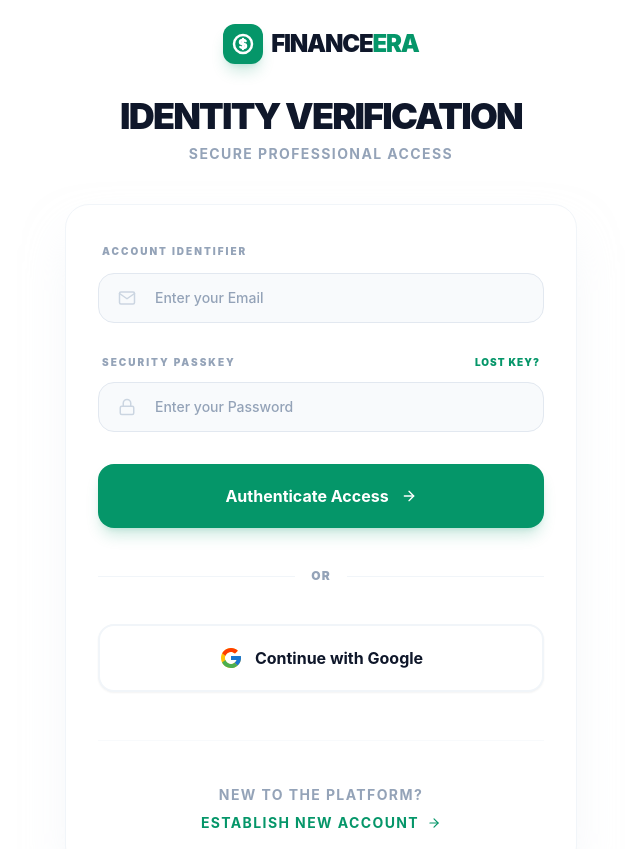
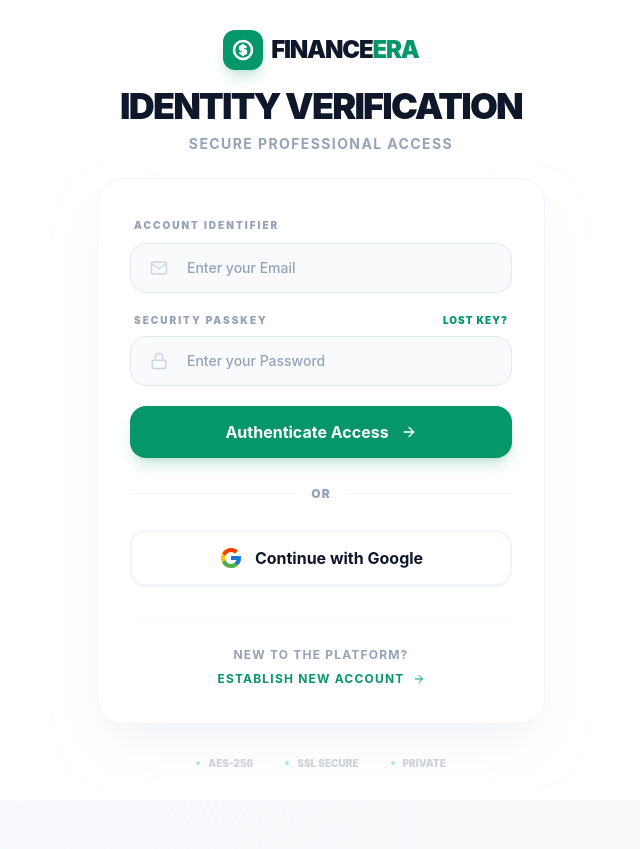
Before and after one commit to Magnus1X/finance-tracker, a React (Vite) app in the folder frontend/: page /login in a window 1280 px wide. Shown: the top 849 px of the page, without its empty margins (319-959 px from the left). After the commit the page ends 800 px from the top, so only its background shows below. Built offline with nearby package versions, Linux system fonts and the light colour scheme; no server answers.

Commit message:
style: compactify login and register pages

```diff
--- a/frontend/src/pages/Login.jsx
+++ b/frontend/src/pages/Login.jsx
@@ -64,10 +64,10 @@
         <div className="emerald-glow bottom-[-10%] left-[-10%] w-[50%] h-[50%] bg-slate-50 dark:bg-[#050505]" />
       </div>
 
-      <div className="w-full max-w-lg relative">
+      <div className="w-full max-w-md relative">
         {/* Logo Header */}
-        <div className="text-center mb-10">
-          <Link to="/" className="inline-flex items-center gap-2 group mb-8">
+        <div className="text-center mb-6">
+          <Link to="/" className="inline-flex items-center gap-2 group mb-4">
             <div className="w-10 h-10 rounded-xl bg-emerald-600 flex items-center justify-center shadow-lg shadow-emerald-600/20 group-hover:scale-105 transition-transform">
               <svg className="w-6 h-6 text-white" fill="none" stroke="currentColor" viewBox="0 0 24 24">
                 <path strokeLinecap="round" strokeLinejoin="round" strokeWidth={2.5} d="M12 8c-1.657 0-3 .895-3 2s1.343 2 3 2 3 .895 3 2-1.343 2-3 2m0-8c1.11 0 2.08.402 2.599 1M12 8V7m0 1v8m0 0v1m0-1c-1.11 0-2.08-.402-2.599-1M21 12a9 9 0 11-18 0 9 9 0 0118 0z" />
@@ -82,16 +82,16 @@
         <motion.div
           initial={{ opacity: 0, y: 20 }}
           animate={{ opacity: 1, y: 0 }}
-          className="card shadow-2xl shadow-slate-200/50 "
+          className="card shadow-2xl shadow-slate-200/50 p-6 md:p-8"
         >
-          <form onSubmit={handleSubmit} className="space-y-8">
+          <form onSubmit={handleSubmit} className="space-y-5">
             {error && (
-              <div className="bg-rose-50 dark:bg-rose-950/20 border border-rose-100 dark:border-rose-900/30 text-rose-600 dark:text-rose-400 p-4 rounded-2xl text-xs font-black uppercase text-center tracking-widest">
+              <div className="bg-rose-50 dark:bg-rose-950/20 border border-rose-100 dark:border-rose-900/30 text-rose-600 dark:text-rose-400 p-3 rounded-2xl text-xs font-black uppercase text-center tracking-widest">
                 {error}
               </div>
             )}
 
-            <div className="space-y-3">
+            <div className="space-y-2">
               <label className="text-[10px] font-black text-slate-400 uppercase tracking-[0.2em] ml-1">Account Identifier</label>
               <div className="relative group">
                 <FiMail className="absolute left-5 top-1/2 transform -translate-y-1/2 text-slate-300 group-focus-within:text-emerald-600 transition-colors" size={18} />
@@ -107,7 +107,7 @@
               </div>
             </div>
 
-            <div className="space-y-3">
+            <div className="space-y-2">
               <div className="flex justify-between items-end px-1">
                 <label className="text-[10px] font-black text-slate-400 uppercase tracking-[0.2em]">Security Passkey</label>
                 <Link to="#" className="text-[10px] font-black text-emerald-600 uppercase tracking-widest hover:text-emerald-700">Lost Key?</Link>
@@ -129,7 +129,7 @@
             <button
               type="submit"
               disabled={loading || loadingGoogle}
-              className="w-full btn-primary py-5 text-base rounded-2xl flex items-center justify-center gap-3 transition-all active:scale-[0.98]"
+              className="w-full btn-primary py-3.5 text-base rounded-2xl flex items-center justify-center gap-3 transition-all active:scale-[0.98]"
             >
               {loading ? (
                 <div className="w-5 h-5 border-2 border-white/30 border-t-white rounded-full animate-spin" />
@@ -151,7 +151,7 @@
               type="button"
               onClick={handleGoogleOAuth}
               disabled={loading || loadingGoogle}
-              className="w-full py-5 text-base rounded-2xl flex items-center justify-center gap-3 transition-all border-2 border-slate-100 dark:border-slate-800 bg-white dark:bg-[#050505] hover:bg-slate-50 dark:hover:bg-slate-900 active:scale-[0.98] dark:text-white font-bold shadow-sm"
+              className="w-full py-3.5 text-base rounded-2xl flex items-center justify-center gap-3 transition-all border-2 border-slate-100 dark:border-slate-800 bg-white dark:bg-[#050505] hover:bg-slate-50 dark:hover:bg-slate-900 active:scale-[0.98] dark:text-white font-bold shadow-sm"
             >
               {loadingGoogle ? (
                 <div className="w-5 h-5 border-2 border-slate-300 dark:border-slate-600 border-t-emerald-600 rounded-full animate-spin" />
@@ -164,8 +164,8 @@
             </button>
           </form>
 
-          <div className="mt-12 pt-10 border-t border-slate-50 dark:border-slate-800 text-center">
-            <p className="text-sm font-bold text-slate-400 uppercase tracking-widest leading-loose">
+          <div className="mt-8 pt-6 border-t border-slate-50 dark:border-slate-800 text-center">
+            <p className="text-xs font-bold text-slate-400 uppercase tracking-widest leading-loose">
               New to the platform? <br />
               <Link to="/register" className="text-emerald-600 hover:text-emerald-700 transition-colors inline-flex items-center gap-2">
                 Establish New Account <FiArrowRight />
@@ -175,7 +175,7 @@
         </motion.div>
 
         {/* Security Footer */}
-        <div className="mt-12 flex justify-center items-center gap-10 opacity-30">
+        <div className="mt-8 flex justify-center items-center gap-8 opacity-30">
           <div className="flex items-center gap-2 text-[10px] font-black uppercase text-slate-500">
             <div className="w-1 h-1 rounded-full bg-emerald-500" /> AES-256
           </div>
--- a/frontend/src/pages/Register.jsx
+++ b/frontend/src/pages/Register.jsx
@@ -76,10 +76,10 @@
         <div className="emerald-glow bottom-[-10%] right-[-10%] w-[50%] h-[50%] bg-slate-50 dark:bg-[#050505]" />
       </div>
 
-      <div className="w-full max-w-2xl relative">
+      <div className="w-full max-w-xl relative">
         {/* Logo Header */}
-        <div className="text-center mb-10">
-          <Link to="/" className="inline-flex items-center gap-2 group mb-8">
+        <div className="text-center mb-6">
+          <Link to="/" className="inline-flex items-center gap-2 group mb-4">
             <div className="w-10 h-10 rounded-xl bg-emerald-600 flex items-center justify-center shadow-lg shadow-emerald-600/20 group-hover:scale-105 transition-transform">
               <svg className="w-6 h-6 text-white" fill="none" stroke="currentColor" viewBox="0 0 24 24">
                 <path strokeLinecap="round" strokeLinejoin="round" strokeWidth={2.5} d="M12 8c-1.657 0-3 .895-3 2s1.343 2 3 2 3 .895 3 2-1.343 2-3 2m0-8c1.11 0 2.08.402 2.599 1M12 8V7m0 1v8m0 0v1m0-1c-1.11 0-2.08-.402-2.599-1M21 12a9 9 0 11-18 0 9 9 0 0118 0z" />
@@ -94,17 +94,17 @@
         <motion.div
           initial={{ opacity: 0, y: 20 }}
           animate={{ opacity: 1, y: 0 }}
-          className="card shadow-2xl shadow-slate-200/50 "
+          className="card shadow-2xl shadow-slate-200/50 p-6 md:p-8"
         >
-          <form onSubmit={handleSubmit} className="space-y-8">
+          <form onSubmit={handleSubmit} className="space-y-5">
             {error && (
-              <div className="bg-rose-50 dark:bg-rose-950/20 border border-rose-100 dark:border-rose-900/30 text-rose-600 dark:text-rose-400 p-4 rounded-2xl text-xs font-black uppercase text-center tracking-widest">
+              <div className="bg-rose-50 dark:bg-rose-950/20 border border-rose-100 dark:border-rose-900/30 text-rose-600 dark:text-rose-400 p-3 rounded-2xl text-xs font-black uppercase text-center tracking-widest">
                 {error}
               </div>
             )}
 
-            <div className="grid grid-cols-1 md:grid-cols-2 gap-8">
-              <div className="space-y-3">
+            <div className="grid grid-cols-1 md:grid-cols-2 gap-5">
+              <div className="space-y-2">
                 <label className="text-[10px] font-black text-slate-400 uppercase tracking-[0.2em] ml-1">Legal Name</label>
                 <div className="relative group">
                   <FiUser className="absolute left-5 top-1/2 transform -translate-y-1/2 text-slate-300 group-focus-within:text-emerald-600 transition-colors" size={18} />
@@ -120,7 +120,7 @@
                 </div>
               </div>
 
-              <div className="space-y-3">
+              <div className="space-y-2">
                 <label className="text-[10px] font-black text-slate-400 uppercase tracking-[0.2em] ml-1">Email Identifier</label>
                 <div className="relative group">
                   <FiMail className="absolute left-5 top-1/2 transform -translate-y-1/2 text-slate-300 group-focus-within:text-emerald-600 transition-colors" size={18} />
@@ -136,7 +136,7 @@
                 </div>
               </div>
 
-              <div className="space-y-3">
+              <div className="space-y-2">
                 <label className="text-[10px] font-black text-slate-400 uppercase tracking-[0.2em] ml-1">Security Passkey</label>
                 <div className="relative group">
                   <FiLock className="absolute left-5 top-1/2 transform -translate-y-1/2 text-slate-300 group-focus-within:text-emerald-600 transition-colors" size={18} />
@@ -152,7 +152,7 @@
                 </div>
               </div>
 
-              <div className="space-y-3">
+              <div className="space-y-2">
                 <label className="text-[10px] font-black text-slate-400 uppercase tracking-[0.2em] ml-1">Verify Passkey</label>
                 <div className="relative group">
                   <FiLock className="absolute left-5 top-1/2 transform -translate-y-1/2 text-slate-300 group-focus-within:text-emerald-600 transition-colors" size={18} />
@@ -169,7 +169,7 @@
               </div>
             </div>
 
-            <div className="space-y-3">
+            <div className="space-y-2">
               <label className="text-[10px] font-black text-slate-400 uppercase tracking-[0.2em] ml-1">Primary Currency</label>
               <div className="relative group">
                 <FiDollarSign className="absolute left-5 top-1/2 transform -translate-y-1/2 text-slate-300 group-focus-within:text-emerald-600 transition-colors" size={18} />
@@ -197,7 +197,7 @@
             <button
               type="submit"
               disabled={loading || loadingGoogle}
-              className="w-full btn-primary py-5 text-base rounded-2xl flex items-center justify-center gap-3 transition-all active:scale-[0.98]"
+              className="w-full btn-primary py-3.5 text-base rounded-2xl flex items-center justify-center gap-3 transition-all active:scale-[0.98]"
             >
               {loading ? (
                 <div className="w-5 h-5 border-2 border-white/30 border-t-white rounded-full animate-spin" />
@@ -219,7 +219,7 @@
               type="button"
               onClick={handleGoogleOAuth}
               disabled={loading || loadingGoogle}
-              className="w-full py-5 text-base rounded-2xl flex items-center justify-center gap-3 transition-all border-2 border-slate-100 dark:border-slate-800 bg-white dark:bg-[#050505] hover:bg-slate-50 dark:hover:bg-slate-900 active:scale-[0.98] dark:text-white font-bold shadow-sm"
+              className="w-full py-3.5 text-base rounded-2xl flex items-center justify-center gap-3 transition-all border-2 border-slate-100 dark:border-slate-800 bg-white dark:bg-[#050505] hover:bg-slate-50 dark:hover:bg-slate-900 active:scale-[0.98] dark:text-white font-bold shadow-sm"
             >
               {loadingGoogle ? (
                 <div className="w-5 h-5 border-2 border-slate-300 dark:border-slate-600 border-t-emerald-600 rounded-full animate-spin" />
@@ -232,8 +232,8 @@
             </button>
           </form>
 
-          <div className="mt-12 pt-10 border-t border-slate-50 dark:border-slate-800 text-center">
-            <p className="text-sm font-bold text-slate-400 uppercase tracking-widest leading-loose">
+          <div className="mt-8 pt-6 border-t border-slate-50 dark:border-slate-800 text-center">
+            <p className="text-xs font-bold text-slate-400 uppercase tracking-widest leading-loose">
               Already have an account? <br />
               <Link to="/login" className="text-emerald-600 hover:text-emerald-700 transition-colors inline-flex items-center gap-2">
                 Authorize Existing Session <FiArrowRight />
```
